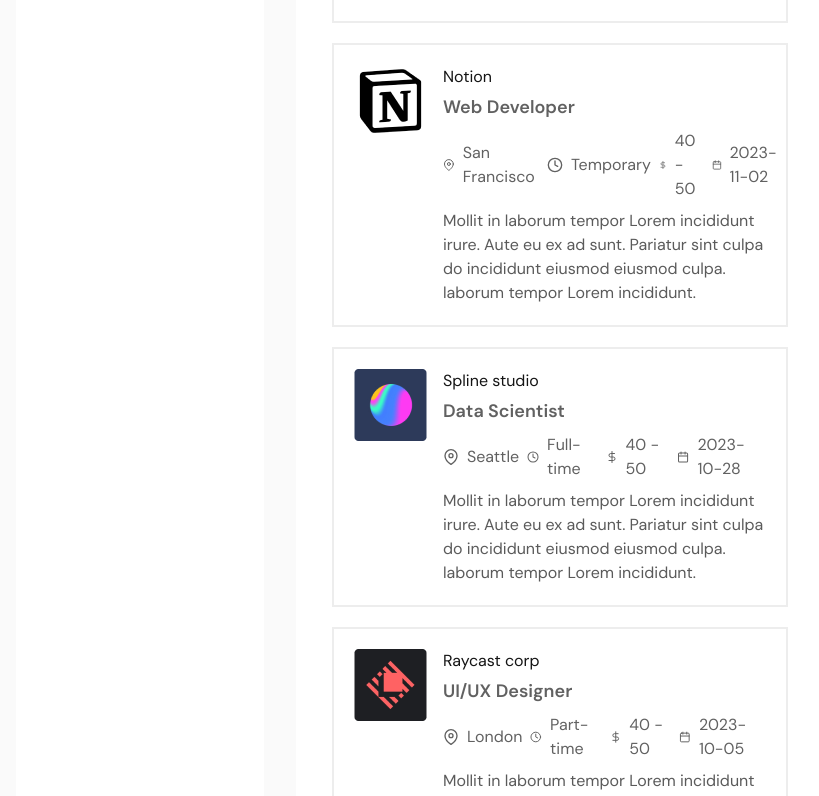
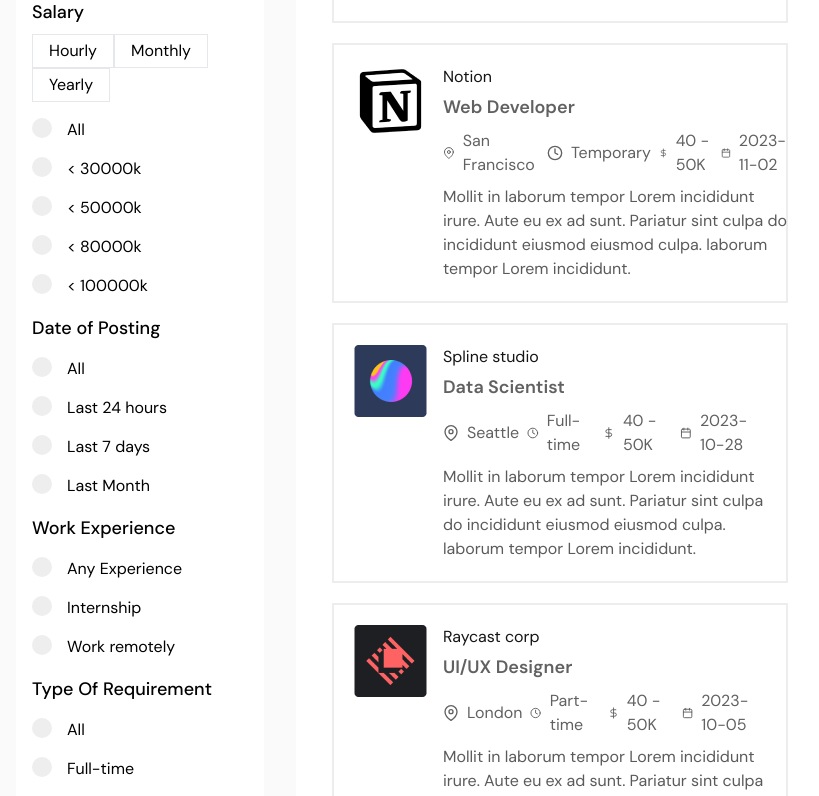
Before and after one commit to NguyenThieu2803/job_portal, a React (Vite) app in the folder Joblo-client/: page / in a window 1280 px wide. Shown: the part 741-1537 px from the top of the page, without its empty margins (80-899 px from the left). Built offline with nearby package versions, Linux system fonts and the light colour scheme.

Commit message:
Update Slide Bar jobdate,Working Experience,TypeOfRequirement

```diff
--- a/Joblo-client/src/Components/Card.jsx
+++ b/Joblo-client/src/Components/Card.jsx
@@ -14,7 +14,7 @@ const Card = ({ data }) => {
                     <div className='flex items-center gap-2'>
                         <span className='flex items-center gap-2'><FiMapPin/> {jobLocation}</span>
                         <span className='flex items-center gap-2'><FiClock/> {employmentType}</span>
-                        <span className='flex items-center gap-2'><FiDollarSign/> {minPrice} - {maxPrice}</span>
+                        <span className='flex items-center gap-2'><FiDollarSign/> {minPrice} - {maxPrice}K</span>
                         <span className='flex items-center gap-2'><FiCalendar/> {postingDate}</span>
                     </div>
                     <p className='text-base text-primary/70 mt-2'>{description}</p>
--- a/Joblo-client/src/Pages/Home.jsx
+++ b/Joblo-client/src/Pages/Home.jsx
@@ -10,6 +10,7 @@ const Home = () => {
   const [isLoading, setisLoading] = useState(true);
   const [currentPage, setcurrentPage] = useState(1);
   const itemPerPage=6;
+
 
 
   useEffect(() => {
@@ -39,7 +40,7 @@ const Home = () => {
 
   //----button based filtering
   const handleClick = (event) => {
-    selectedCategory(event.target.value);
+    setSelectedCategory(event.target.value);
   }
 
 // caculate the index range
--- /dev/null
+++ b/Joblo-client/src/sidebar/Button.jsx
@@ -0,0 +1,11 @@
+import React from 'react'
+
+const Button = ({onclickHandler,value,title}) => {
+  return (
+    <button onClick={onclickHandler} value={value} className={'px-4 py-1 border text-base hover:bg-blue hover:text-white'}>
+        {title}
+    </button>
+  )
+}
+
+export default Button
--- /dev/null
+++ b/Joblo-client/src/sidebar/JobsPosting.jsx
@@ -0,0 +1,32 @@
+import React from 'react'
+import InputField from '../Components/InputField'
+
+const JobsPosting = ({handleChange}) => {
+    const date = new Date();
+    const TwentyFourHoursAgo = new Date(date - 24 * 60 * 60 * 1000);
+    const SevenDayAgo = new Date(date - 7 * 24 * 60 * 60 * 1000);
+    const MonthAgo = new Date(date - 30 * 24 * 60 * 60 * 1000);
+
+
+    const TwentyFourHoursAgoStr = TwentyFourHoursAgo.toISOString().slice(0,10)
+    const SevenDayAgoStr = SevenDayAgo.toISOString().slice(0,10)
+    const MonthAgoStr = MonthAgo.toISOString().slice(0,10)
+  return (
+    <div>
+      <h4 className='text-lg font-medium'>Date of Posting</h4>
+
+      {/* radio filters  */}
+      <div>
+        <label className='sidebar-label-container '>
+          <input type='radio' name='test3' value=''  onChange={handleChange} />
+          <span className='checkmark'></span>All
+        </label>
+        <InputField handleChange={handleChange} value={TwentyFourHoursAgoStr} title="Last 24 hours" name="test3" />
+        <InputField handleChange={handleChange} value={SevenDayAgoStr} title="Last 7 days" name="test3" />
+        <InputField handleChange={handleChange} value={MonthAgoStr} title="Last Month" name="test3" />
+      </div>
+    </div>
+  )
+}
+
+export default JobsPosting
--- /dev/null
+++ b/Joblo-client/src/sidebar/Salary.jsx
@@ -0,0 +1,28 @@
+import React from 'react'
+import Button from './Button'
+import InputField from '../Components/InputField'
+const Salary = ({handleChange,handleClick}) => {
+  return (
+    <div>
+        <h4 className='text-lg font-medium mb-2'>Salary</h4>
+        <div className='mb-4'>
+            <Button onclickHandler={handleClick} value="" title="Hourly" />
+            <Button onclickHandler={handleClick} value="Monthly" title="Monthly" />
+            <Button onclickHandler={handleClick} value="Yearly" title="Yearly" />
+        </div>
+
+        <div>
+        <label className='sidebar-label-container '>
+          <input type='radio' name='test2' value=''  onChange={handleChange} />
+          <span className='checkmark'></span>All
+        </label>
+        <InputField handleChange={handleChange} value={30} title="< 30000k" name="test2" />
+        <InputField handleChange={handleChange} value={50} title="< 50000k" name="test2" />
+        <InputField handleChange={handleChange} value={80} title="< 80000k" name="test2" />
+        <InputField handleChange={handleChange} value={100} title="< 100000k" name="test2" />
+      </div>
+    </div>
+  )
+}
+
+export default Salary
--- a/Joblo-client/src/sidebar/Sidebar.jsx
+++ b/Joblo-client/src/sidebar/Sidebar.jsx
@@ -1,11 +1,19 @@
 import React from 'react'
 import Location from './Location'
+import Salary from './Salary'
+import JobsPosting from './JobsPosting'
+import WorkEX from './WorkEX'
+import TypeOfRequirement from './TypeOfRequirement'
 
 const Sidebar = ({handleChange,handleClick}) => {
   return (
     <div className='space-y-4'>
         <h3 className='text-lg mb-21 font-bold'>Filters</h3>
         <Location handleChange={handleChange}/>
+        <Salary handleChange={handleChange} handleClick={handleClick}/>
+        <JobsPosting handleChange={handleChange}/>
+        <WorkEX handleChange={handleChange}/>
+        <TypeOfRequirement handleChange={handleChange}/>
     </div>
   )
 }
--- /dev/null
+++ b/Joblo-client/src/sidebar/TypeOfRequirement.jsx
@@ -0,0 +1,23 @@
+import React from 'react'
+import InputField from '../Components/InputField'
+
+const TypeOfRequirement = ({handleChange}) => {
+  return (
+    <div>
+      <h4 className='text-lg font-medium'>Type Of Requirement</h4>
+
+      {/* radio filters  */}
+      <div>
+        <label className='sidebar-label-container '>
+          <input type='radio' name='test3' value=''  onChange={handleChange} />
+          <span className='checkmark'></span>All
+        </label>
+        <InputField handleChange={handleChange} value='Full-time' title="Full-time" name="test5" />
+        <InputField handleChange={handleChange} value='Temporary' title="Temporary" name="test5" />
+        <InputField handleChange={handleChange} value='Part-time' title="Part-time" name="test5" />
+      </div>
+    </div>
+  )
+}
+
+export default TypeOfRequirement
--- /dev/null
+++ b/Joblo-client/src/sidebar/WorkEX.jsx
@@ -0,0 +1,22 @@
+import React from 'react'
+import InputField from '../Components/InputField'
+
+const WorkEX = ({handleChange}) => {
+  return (
+    <div>
+      <h4 className='text-lg font-medium'>Work Experience</h4>
+
+      {/* radio filters  */}
+      <div>
+        <label className='sidebar-label-container '>
+          <input type='radio' name='test' value='Any experience'  onChange={handleChange} />
+          <span className='checkmark'></span>Any Experience
+        </label>
+        <InputField handleChange={handleChange} value='Internship' title="Internship" name="test4" />
+        <InputField handleChange={handleChange} value='Work remotely' title="Work remotely" name="test4" />
+      </div>
+    </div>
+  )
+}
+
+export default WorkEX
```
Also changed, not shown: 1 other file (tests, documents, lock files or other folders).
